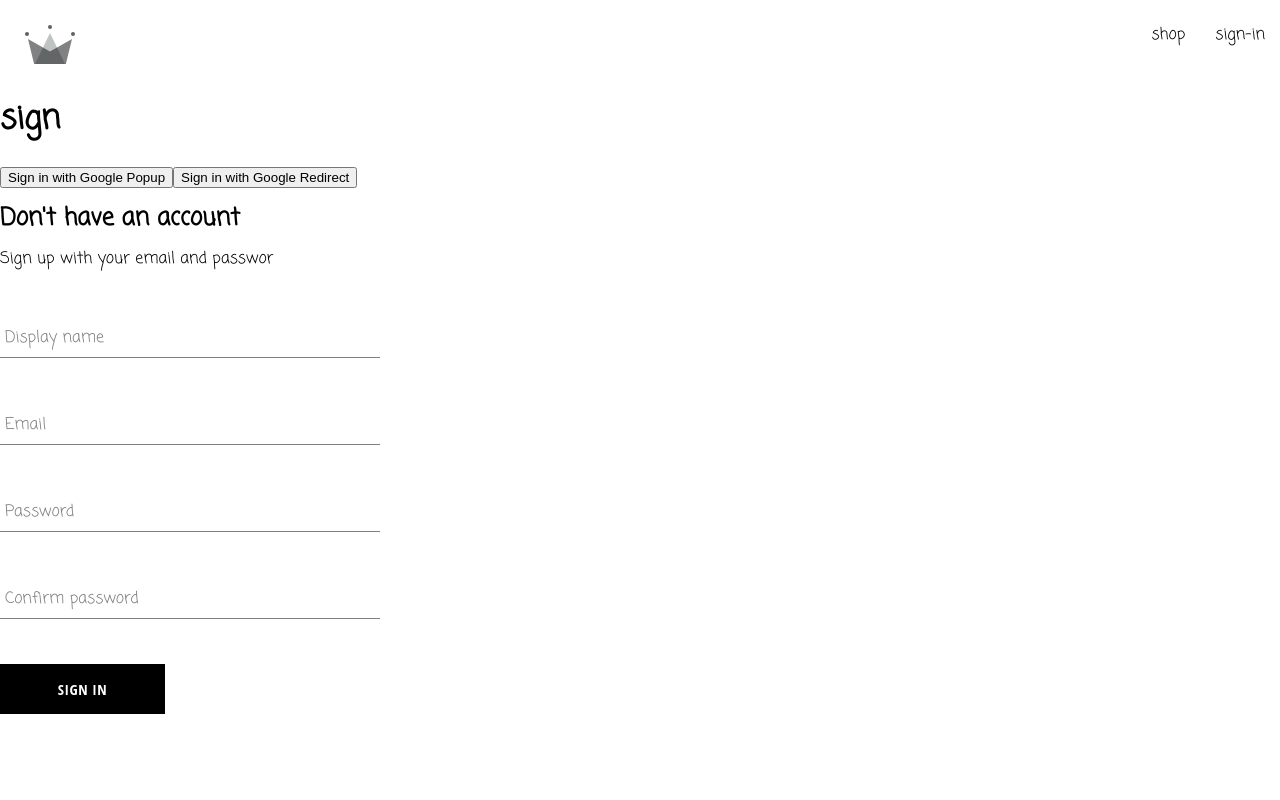
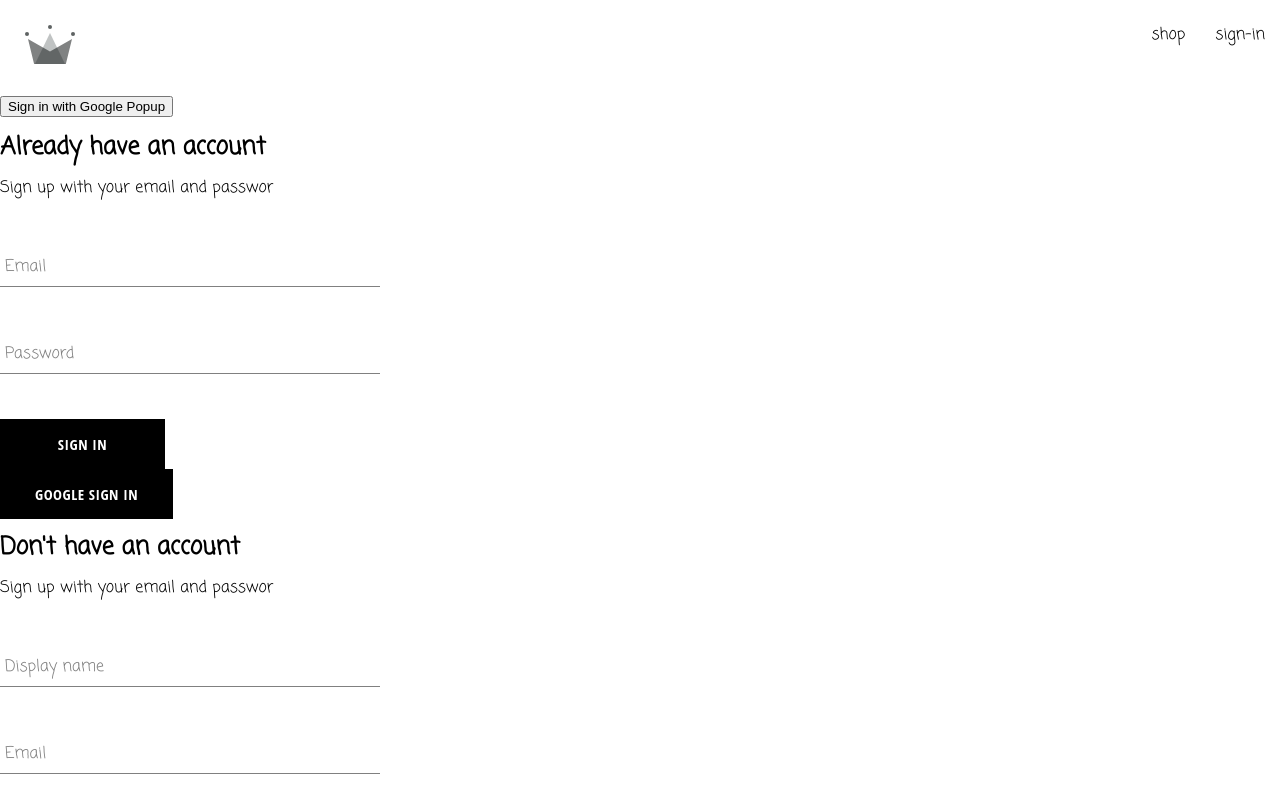
Before and after one commit to AnnaConda007/shop, a React (Create React App) app: page /auth in a window 1280 px wide. Shown: the top 800 px of the page. Built offline with nearby package versions, Linux system fonts and the light colour scheme; a web font is replaced by a local one.

Commit message:
не работает авторизация через гугл

```diff
--- /dev/null
+++ b/src/comonents/sign-in-form/sign-in-form.component.jsx
@@ -0,0 +1,49 @@
+import { useState } from 'react';
+import { signInWithGooglePopup, createUserDocumentFrom } from '../../utils/firebase/firebase.utils';
+import FormInput from '../form-input/form-input.component';
+import './sign-in-form.styles.scss';
+import Button from '../button/button.component';
+const defaultFormField = {
+	email: '',
+	password: '',
+};
+
+const SignInForm = () => {
+	const [formField, setFormField] = useState(defaultFormField);
+	const { email, password } = formField;
+	console.log(formField);
+	const handleChange = (e) => {
+		const { name, value } = e.target;
+		setFormField({ ...formField, [name]: value }); //расширение объекта при помощи оператора spread
+	};
+
+	const handleSubmit = async (e) => {
+		e.preventDefault();
+
+		try {
+			resetFormFields();
+		} catch (error) {}
+	};
+	const SignInWithGoogle = async () => {
+		const { user } = await signInWithGooglePopup();
+		await createUserDocumentFrom(user);
+	};
+	const resetFormFields = () => {
+		setFormField(defaultFormField);
+	};
+	return (
+		<div className='sign-up-container'>
+			<h2>Already have an account</h2>
+			<span> Sign up with your email and passwor</span>
+			<form onSubmit={handleSubmit}>
+				<FormInput label='Email' type='email' value={email} required onChange={handleChange} name='email' />
+				<FormInput label='Password' type='password' value={password} required onChange={handleChange} name='password' />
+
+				<Button type='submit'>Sign in</Button>
+				<Button onClick={SignInWithGoogle}>Google sign in</Button>
+			</form>
+		</div>
+	);
+};
+
+export default SignInForm;
--- /dev/null
+++ b/src/comonents/sign-in-form/sign-in-form.styles.scss
@@ -0,0 +1,9 @@
+.sign-up-container{
+  display:flex;
+  flex-direction: column;
+  width: 380px;
+}
+
+h2{
+  margin: 10px 0;
+}
--- a/src/routes/authentication/authentication.component.jsx
+++ b/src/routes/authentication/authentication.component.jsx
@@ -7,9 +7,10 @@ import {
 	auth,
 } from '../../utils/firebase/firebase.utils';
 import SignUpForm from '../../comonents/sign-up-form/sign-up-form.component';
-
+import SignInForm from '../../comonents/sign-in-form/sign-in-form.component';
 const Authentication = () => {
 	useEffect(() => {
+		// эта часть в уроке удаляется так как авторизация через вслывающее окно, а не редрект
 		const fetchData = async () => {
 			const response = await getRedirectResult(auth);
 			if (response) {
@@ -20,6 +21,7 @@ const Authentication = () => {
 	}, []);
 
 	const logGoogleUser = async () => {
+		// эта функция уроке удаляется как и кнопка button
 		const { user } = await signInWithGooglePopup();
 		console.log(user);
 		const userDocRef = await createUserDocumentFrom(user);
@@ -27,10 +29,8 @@ const Authentication = () => {
 
 	return (
 		<div>
-			{' '}
-			<h1>sign</h1>
 			<button onClick={logGoogleUser}> Sign in with Google Popup </button>
-			<button onClick={signInWithGoogleRedirect}> Sign in with Google Redirect</button>
+			<SignInForm />
 			<SignUpForm />
 		</div>
 	);
```
